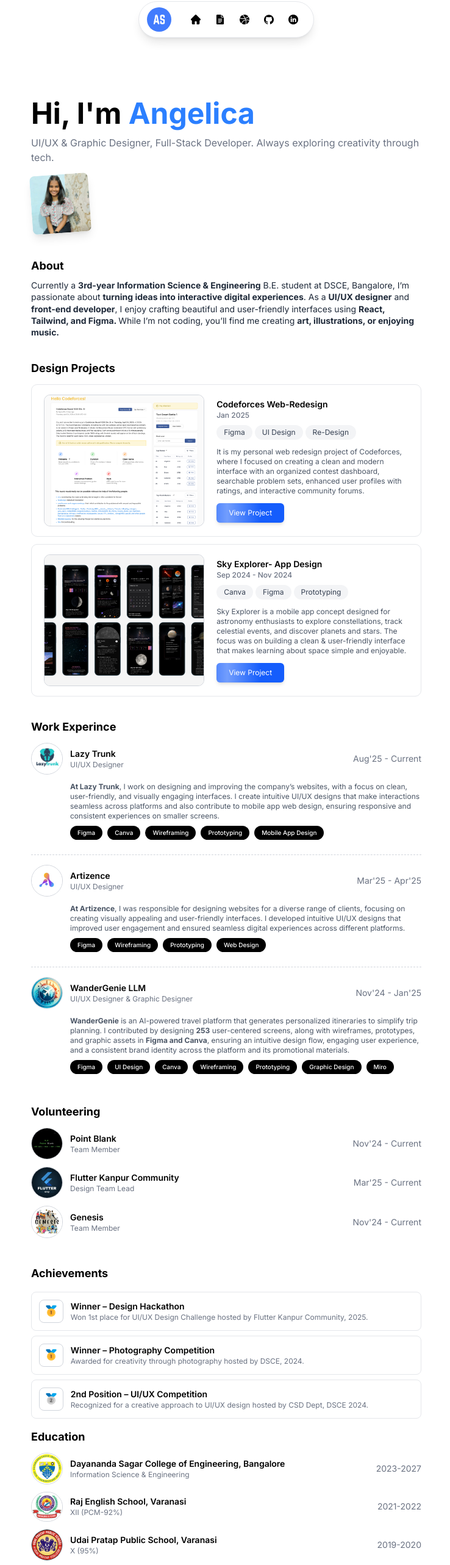
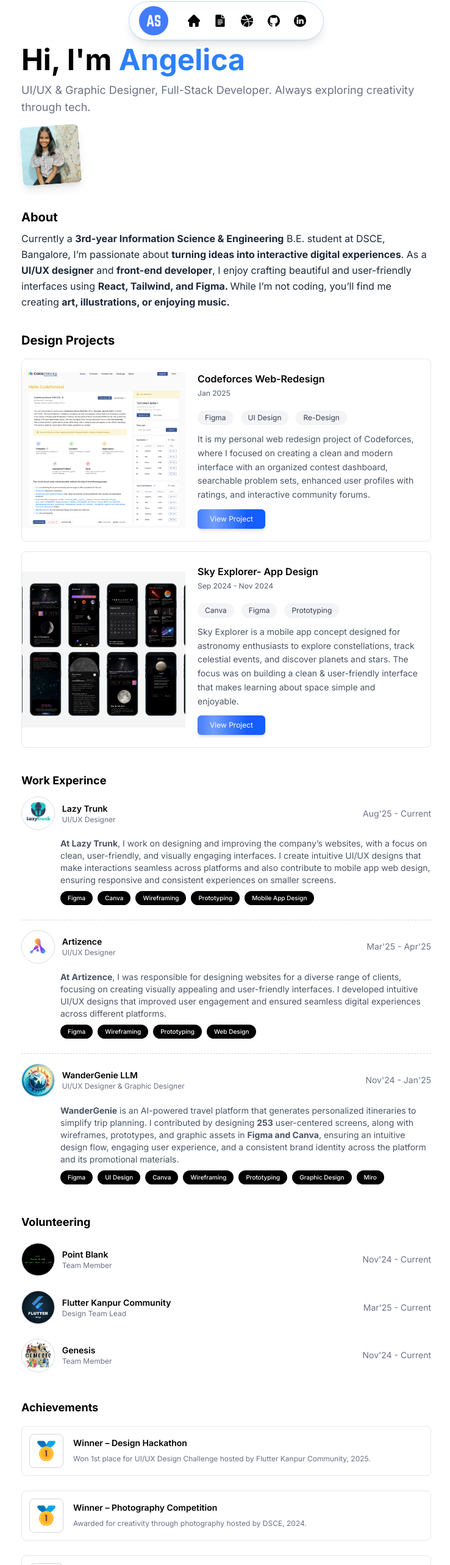
Before and after one commit to angelica-singh-04/Portfolio, a React (Vite) app: page / in a window 1280 px wide. Shown: the part 38-2604 px from the top of the page at 61% size, without its empty margins (269-1007 px from the left). Built offline with nearby package versions, Linux system fonts and the light colour scheme.

Commit message:
Ensuring that components are responsive for all screen size

```diff
--- a/src/App.jsx
+++ b/src/App.jsx
@@ -62,24 +62,26 @@ function App() {
 
   const toggleMode = () => setDarkMode(!darkMode);
 
-
   return (
     <div className={darkMode ? "bg-[#0a0a0a] flex items-center justify-center text-white min-h-screen font-[Inter]" : "bg-white text-black min-h-screen font-[Inter] flex items-center justify-center"}>
-      <div className="w-1/2 flex flex-col items-start text-left">
-        <span className="text-5xl font-bold mb-3 mt-50">Hi, I'm <span className='text-blue-500'>Angelica</span></span>
-        <h4 className="text-md text-gray-500 font-regular ">UI/UX & Graphic Designer, Full-Stack Developer. Always exploring creativity through tech.</h4>
+      <div className="w-full max-w-2xl lg:max-w-3xl flex flex-col items-start text-left px-4 sm:px-6 md:px-8 lg:px-12 overflow-auto pb-24">
+        <span className="text-3xl sm:text-4xl md:text-5xl font-bold mb-3 mt-20 sm:mt-24 md:mt-28">
+          Hi, I'm <span className='text-blue-500'>Angelica</span>
+        </span>
+        <h4 className="text-sm sm:text-base md:text-lg text-gray-500 font-regular">
+          UI/UX & Graphic Designer, Full-Stack Developer. Always exploring creativity through tech.
+        </h4>
         <div className="mt-4 mb-6">
           <img
             src={photo}
             alt="photo"
-            className="w-24 h-24 rounded-lg shadow-lg object-cover border-0 border-black rotate-356"
+            className="w-20 h-20 sm:w-24 sm:h-24 rounded-lg shadow-lg object-cover border-0 border-black rotate-356"
           />
         </div>
 
-        <div className="my-4">
-          <h2 className="font-bold text-lg mb-2">About</h2>
-
-          <p className="text-gray-800 text-sm leading-snug">
+        <div className="my-4 w-full">
+          <h2 className="font-bold text-base sm:text-lg md:text-xl mb-2 w-full">About</h2>
+          <p className="text-gray-800 text-xs sm:text-sm md:text-base leading-relaxed">
             Currently a <b>3rd-year Information Science & Engineering</b> B.E. student at DSCE, Bangalore,
             I’m passionate about <b>turning ideas into interactive digital experiences</b>.
             As a <b>UI/UX designer</b> and <b>front-end developer</b>, I enjoy crafting beautiful and
@@ -88,7 +90,7 @@ function App() {
           </p>
         </div>
         <div className='w-full mt-5'>
-          <h2 className="font-bold text-lg mb-2 w-full">Design Projects</h2>
+          <h2 className="font-bold text-base sm:text-lg md:text-xl mb-3 w-full">Design Projects</h2>
           <Webproject
             img={project1}
             duration={"Jan 2025"}
@@ -134,7 +136,7 @@ function App() {
         </div>
 
         <div className="my-6 w-full">
-          <h2 className="font-bold text-lg mb-2 w-full">Work Experince</h2>
+          <h2 className="font-bold text-base sm:text-lg mb-2 w-full">Work Experince</h2>
           <div>
             <EducationCard
               logo={LazyTrunk}
@@ -142,25 +144,27 @@ function App() {
               course="UI/UX Designer"
               duration="Aug'25 - Current"
             />
-            <p className='text-xs text-gray-600 ml-16'><b>At Lazy Trunk</b>, I work on designing and improving the company’s websites, with a focus on clean, user-friendly, and visually engaging interfaces. I create intuitive UI/UX designs that make interactions seamless across platforms and also contribute to mobile app web design, ensuring responsive and consistent experiences on smaller screens.</p>
-            <span className="mt-2 mx-16 inline-block bg-black text-white text-[10px] font-medium px-3 py-1 rounded-full mr-2 mb-2">
+            <p className='text-xs sm:text-sm text-gray-600 ml-4 sm:ml-16'><b>At Lazy Trunk</b>, I work on designing and improving the company’s websites, with a focus on clean, user-friendly, and visually engaging interfaces. I create intuitive UI/UX designs that make interactions seamless across platforms and also contribute to mobile app web design, ensuring responsive and consistent experiences on smaller screens.</p>
+            <div className="flex flex-wrap mt-2 ml-4 sm:ml-16">
+              <span className="inline-block bg-black text-white text-[10px] font-medium px-3 py-1 rounded-full mr-2 mb-2">
                 Figma
               </span>
-            <span className="mt-2 inline-block bg-black text-white text-[10px] font-medium px-3 py-1 rounded-full mr-2 mb-2">
+              <span className="inline-block bg-black text-white text-[10px] font-medium px-3 py-1 rounded-full mr-2 mb-2">
                 Canva
               </span>
-            <span className="mt-2 inline-block bg-black text-white text-[10px] font-medium px-3 py-1 rounded-full mr-2 mb-2">
+              <span className="inline-block bg-black text-white text-[10px] font-medium px-3 py-1 rounded-full mr-2 mb-2">
                 Wireframing
               </span>
-            <span className="mt-2 inline-block bg-black text-white text-[10px] font-medium px-3 py-1 rounded-full mr-2 mb-2">
+              <span className="inline-block bg-black text-white text-[10px] font-medium px-3 py-1 rounded-full mr-2 mb-2">
                 Prototyping
               </span>
-            <span className="mt-2 inline-block bg-black text-white text-[10px] font-medium px-3 py-1 rounded-full mr-2 mb-2">
+              <span className="inline-block bg-black text-white text-[10px] font-medium px-3 py-1 rounded-full mr-2 mb-2">
                 Mobile App Design
               </span>
             </div>
+          </div>
 
-          <div className="border-t-1 border-dashed border-gray-300 my-4"></div>
+          <div className="border-t border-dashed border-gray-300 my-4"></div>
           <div>
             <EducationCard
               logo={artizence}
@@ -168,22 +172,24 @@ function App() {
               course="UI/UX Designer"
               duration="Mar'25 - Apr'25"
             />
-            <p className='text-xs text-gray-600 ml-16'><b>At Artizence</b>, I was responsible for designing websites for a diverse range of clients, focusing on creating visually appealing and user-friendly interfaces. I developed intuitive UI/UX designs that improved user engagement and ensured seamless digital experiences across different platforms.</p>
-            <span className="mt-2 mx-16 inline-block bg-black text-white text-[10px] font-medium px-3 py-1 rounded-full mr-2 mb-2">
+            <p className='text-xs sm:text-sm text-gray-600 ml-4 sm:ml-16'><b>At Artizence</b>, I was responsible for designing websites for a diverse range of clients, focusing on creating visually appealing and user-friendly interfaces. I developed intuitive UI/UX designs that improved user engagement and ensured seamless digital experiences across different platforms.</p>
+            <div className="flex flex-wrap mt-2 ml-4 sm:ml-16">
+              <span className="inline-block bg-black text-white text-[10px] font-medium px-3 py-1 rounded-full mr-2 mb-2">
                 Figma
               </span>
-            <span className="mt-2 inline-block bg-black text-white text-[10px] font-medium px-3 py-1 rounded-full mr-2 mb-2">
+              <span className="inline-block bg-black text-white text-[10px] font-medium px-3 py-1 rounded-full mr-2 mb-2">
                 Wireframing
               </span>
-            <span className="mt-2 inline-block bg-black text-white text-[10px] font-medium px-3 py-1 rounded-full mr-2 mb-2">
+              <span className="inline-block bg-black text-white text-[10px] font-medium px-3 py-1 rounded-full mr-2 mb-2">
                 Prototyping
               </span>
-            <span className="mt-2 inline-block bg-black text-white text-[10px] font-medium px-3 py-1 rounded-full mr-2 mb-2">
+              <span className="inline-block bg-black text-white text-[10px] font-medium px-3 py-1 rounded-full mr-2 mb-2">
                 Web Design
               </span>
             </div>
+          </div>
 
-          <div className="border-t-1 border-dashed border-gray-300 my-4"></div>
+          <div className="border-t border-dashed border-gray-300 my-4"></div>
           <div>
             <EducationCard
               logo={wander}
@@ -191,34 +197,35 @@ function App() {
               course="UI/UX Designer & Graphic Designer"
               duration="Nov'24 - Jan'25"
             />
-            <p className='text-xs text-gray-600 ml-16'><b>WanderGenie</b> is an AI-powered travel platform that generates personalized itineraries to simplify trip planning. I contributed by designing <b>253</b> user-centered screens, along with wireframes, prototypes, and graphic assets in <b>Figma and Canva</b>, ensuring an intuitive design flow, engaging user experience, and a consistent brand identity across the platform and its promotional materials.</p>
-            <span className="mt-2 mx-16 inline-block bg-black text-white text-[10px] font-medium px-3 py-1 rounded-full mr-2 mb-2">
+            <p className='text-xs sm:text-sm text-gray-600 ml-4 sm:ml-16'><b>WanderGenie</b> is an AI-powered travel platform that generates personalized itineraries to simplify trip planning. I contributed by designing <b>253</b> user-centered screens, along with wireframes, prototypes, and graphic assets in <b>Figma and Canva</b>, ensuring an intuitive design flow, engaging user experience, and a consistent brand identity across the platform and its promotional materials.</p>
+            <div className="flex flex-wrap mt-2 ml-4 sm:ml-16">
+              <span className="inline-block bg-black text-white text-[10px] font-medium px-3 py-1 rounded-full mr-2 mb-2">
                 Figma
               </span>
-            <span className="mt-2 inline-block bg-black text-white text-[10px] font-medium px-3 py-1 rounded-full mr-2 mb-2">
+              <span className="inline-block bg-black text-white text-[10px] font-medium px-3 py-1 rounded-full mr-2 mb-2">
                 UI Design
               </span>
-            <span className="mt-2 inline-block bg-black text-white text-[10px] font-medium px-3 py-1 rounded-full mr-2 mb-2">
+              <span className="inline-block bg-black text-white text-[10px] font-medium px-3 py-1 rounded-full mr-2 mb-2">
                 Canva
               </span>
-            <span className="mt-2 inline-block bg-black text-white text-[10px] font-medium px-3 py-1 rounded-full mr-2 mb-2">
+              <span className="inline-block bg-black text-white text-[10px] font-medium px-3 py-1 rounded-full mr-2 mb-2">
                 Wireframing
               </span>
-            <span className="mt-2 inline-block bg-black text-white text-[10px] font-medium px-3 py-1 rounded-full mr-2 mb-2">
+              <span className="inline-block bg-black text-white text-[10px] font-medium px-3 py-1 rounded-full mr-2 mb-2">
                 Prototyping
               </span>
-            <span className="mt-2 inline-block bg-black text-white text-[10px] font-medium px-3 py-1 rounded-full mr-2 mb-2">
+              <span className="inline-block bg-black text-white text-[10px] font-medium px-3 py-1 rounded-full mr-2 mb-2">
                 Graphic Design
               </span>
-            <span className="mt-2 inline-block bg-black text-white text-[10px] font-medium px-3 py-1 rounded-full mr-2 mb-2">
+              <span className="inline-block bg-black text-white text-[10px] font-medium px-3 py-1 rounded-full mr-2 mb-2">
                 Miro
               </span>
-
+            </div>
           </div>
         </div>
         <div className="my-4 w-full">
-          <h2 className="font-bold text-lg mb-2 w-full">Volunteering</h2>
-          <div>
+          <h2 className="font-bold text-base sm:text-lg mb-2 w-full">Volunteering</h2>
+          <div className="flex flex-col space-y-4">
             <EducationCard
               logo={pb}
               collegeName="Point Blank"
@@ -243,8 +250,8 @@ function App() {
 
         </div>
         <div className='w-full mt-4'>
-          <h2 className="font-bold text-lg mb-2 w-full">Achievements</h2>
-          <div className="text-center flex flex-col items-center">
+          <h2 className="font-bold text-base sm:text-lg mb-2 w-full">Achievements</h2>
+          <div className="flex flex-col items-center space-y-4">
             <Achievements
               img={[place1]}
               title={
@@ -276,8 +283,8 @@ function App() {
         </div>
 
         <div className="my-4 w-full">
-          <h2 className="font-bold text-lg mb-2 w-full">Education</h2>
-          <div>
+          <h2 className="font-bold text-base sm:text-lg mb-2 w-full">Education</h2>
+          <div className="flex flex-col space-y-4">
             <EducationCard
               logo={dsce}
               collegeName="Dayananda Sagar College of Engineering, Bangalore"
@@ -307,7 +314,7 @@ function App() {
 
 
         <div className="my-4 w-full">
-          <h2 className="font-bold text-lg mb-2 w-full">My Skills</h2>
+          <h2 className="font-bold text-base sm:text-lg mb-2 w-full">My Skills</h2>
 
           <div>
             <HorizontalBoxes
@@ -352,18 +359,20 @@ function App() {
           </div>
         </div>
 
-        <div className='w-full mt-5'>
-          <h2 className="font-bold text-lg mb-2 w-full">Web Development Projects</h2>
-          <div className="text-center flex flex-col items-center">
-            <img src={comingsoon} alt="Project Preview" className="w-28 h-28 object-cover border border-gray-300 rounded-full" />
-            <p className="mt-3 text-gray-500 text-sm">No web dev projects right now — coming soon!</p>
+        <div className="text-center flex flex-col items-center py-8">
+          <img
+            src={comingsoon}
+            alt="Coming Soon"
+            className="w-20 h-20 sm:w-24 sm:h-24 md:w-28 md:h-28 object-cover border border-gray-300 rounded-full"
+          />
+          <p className="mt-4 text-gray-500 text-xs sm:text-sm md:text-base">
+            No web dev projects right now — coming soon!
+          </p>
         </div>
 
-        </div>
-
-        <div className='w-full mt-5'>
-          <h2 className="font-bold text-lg mb-2 w-full mt-3">Blogs & Writings</h2>
-          <div className="text-center flex justify-between">
+        <div className="flex flex-col sm:flex-row sm:flex-wrap justify-between gap-4 w-full">
+          <h2 className="font-bold text-base sm:text-lg mb-2 w-full mt-3">Blogs & Writings</h2>
+          <div className="flex flex-col sm:flex-row justify-between space-y-4 sm:space-y-0 sm:space-x-4">
             <BlogCard
               img={linkedin}
               title="LinkedIn Redesign"
@@ -399,9 +408,9 @@ function App() {
           </div>
         </div>
 
-        <div className="mt-15 bg-white text-gray-800 py-6 px-6 flex flex-col items-center rounded-lg w-full mx-auto">
-          <h2 className="text-l font-bold mb-1">Let’s Connect</h2>
-          <p className="text-xs mb-6 text-center">
+        <div className="mt-10 sm:mt-12 md:mt-15 bg-white text-gray-800 py-6 sm:py-8 px-4 sm:px-6 flex flex-col items-center rounded-lg w-full">
+          <h2 className="text-base sm:text-lg md:text-xl font-bold mb-2">Let's Connect</h2>
+          <p className="text-xs sm:text-sm text-center max-w-md">
             Open to freelance projects, internships, and collaborations. Drop me a message!
           </p>
           <Form
@@ -459,12 +468,11 @@ function App() {
       </div>
 
       <nav
-        className={`fixed top-10 w-72 h-15 shadow-lg flex flex-row items-center justify-center py-3 rounded-full border border-gray-200 ${
-          darkMode ? "bg-[#091920] text-white border border-blue-200" : "bg-white text-black border border-blue-200"
-        }`}
+        className={`fixed top-4 sm:top-6 md:top-10 left-1/2 -translate-x-1/2 w-[60%] sm:w-62 md:w-80 h-12 sm:h-14 md:h-16 shadow-lg flex flex-row items-center justify-around px-2 sm:px-3 md:px-4 py-2 rounded-full border ${darkMode ? "bg-[#091920] text-white border-blue-200" : "bg-white text-black border-blue-200"
+          } z-50`}
       >
-        <div className="mr-5 text-xl font-bold flex items-center justify-center">
-          <img src={as} alt="AS" className="h-10 w-10 rounded-full" />
+        <div className="mr-2 sm:mr-3 md:mr-5 text-xl font-bold flex items-center justify-center flex-shrink-0">
+          <img src={as} alt="AS" className="h-8 w-8 sm:h-10 sm:w-10 md:h-12 md:w-12 rounded-full object-cover" />
         </div>
 
         {[
@@ -481,14 +489,14 @@ function App() {
               key={index}
               href={item.href}
               onClick={item.onClick}
-      className="relative group w-10 h-10 flex items-center justify-center rounded-full hover:bg-gray-300 transition-all duration-300"
+              className="relative group w-8 h-8 sm:w-10 sm:h-10 md:w-11 md:h-11 flex items-center justify-center rounded-full hover:bg-gray-300 transition-all duration-300"
             >
               <img
                 src={item.icon}
                 alt={item.label}
-        className={`w-4 h-4 ${darkMode ? "filter-white" : "filter-black"}`}
+                className={`w-3.5 h-3.5 sm:w-4 sm:h-4 md:w-5 md:h-5 ${darkMode ? "filter-white" : "filter-black"}`}
               />
-      <span className="absolute top-12 bg-gray-800 dark:bg-gray-200 py-1 px-2 text-white dark:text-black text-xs rounded opacity-0 translate-y-2 group-hover:opacity-100 group-hover:translate-y-0 transition-all duration-300 whitespace-nowrap">
+              <span className="absolute top-10 sm:top-12 md:top-14 bg-gray-800 dark:bg-gray-200 py-1 px-2 text-white dark:text-black text-[10px] sm:text-xs rounded opacity-0 translate-y-2 group-hover:opacity-100 group-hover:translate-y-0 transition-all duration-300 whitespace-nowrap pointer-events-none z-10">
                 {item.label}
               </span>
             </a>
--- a/src/components/Achievment.jsx
+++ b/src/components/Achievment.jsx
@@ -1,23 +1,22 @@
 import React from "react";
 
-const Achievements=({img , title, decription, duration }) => {
-    return(
-        <div className="border border-gray-200 rounded-lg w-full h-16 flex items-center mt-2">
-            <div className="w-[10%] h-full p-3">
-            <img
-            src={img}
-            alt="logo"
-            className="w-full h-full object-cover rounded-lg border border-gray-300 p-2"
-             />
+const Achievements = ({ img, title, decription, duration }) => {
+    return (
+        <div className="border border-gray-200 rounded-lg w-full min-h-[64px] flex items-center mt-2 p-2 sm:p-3">
+            <div className="w-12 h-12 sm:w-14 sm:h-14 flex-shrink-0 mr-3 sm:mr-4">
+                <img
+                    src={img}
+                    alt="achievement badge"
+                    className="w-full h-full object-contain rounded-lg border border-gray-300 p-1 sm:p-2"
+                />
             </div>
-            <div className="flex flex-col text-right">
-                <div className="text-sm font-semibold text-left">{title}</div>
-                <div className="text-xs text-left italic text-gray-400">{duration}</div>
-                <div className="text-gray-500 text-xs text-left">{decription}</div>
+            <div className="flex flex-col flex-1 min-w-0">
+                <div className="text-xs sm:text-sm font-semibold text-left break-words">{title}</div>
+                <div className="text-[10px] sm:text-xs text-left italic text-gray-400 mt-0.5">{duration}</div>
+                <div className="text-gray-500 text-[10px] sm:text-xs text-left mt-1 break-words leading-relaxed">{decription}</div>
+            </div>
+        </div>
+    );
+};
 
-            </div>
-
-        </div>
-    )
-}
 export default Achievements;
--- a/src/components/Blogcard.jsx
+++ b/src/components/Blogcard.jsx
@@ -3,13 +3,13 @@ import FigmaIcon from "../assets/hyperlink.png";
 
 const BlogCard = ({ img, title, description, link, duration }) => {
   return (
-    <div className="flex flex-col text-left w-[47%]">
+    <div className="flex flex-col text-left w-full sm:w-[48%]">
       {/* Image wrapper */}
       <div className="relative group">
         <img
           src={img}
-          className="h-[150px] w-full object-cover rounded-lg  border border-gray-200" // fixed invalid h-38
-          alt="Blog_image"
+          className="h-40 sm:h-44 md:h-48 w-full object-cover rounded-lg border border-gray-200"
+          alt={title}
         />
         {/* Figma icon link (only on hover) */}
         <a
@@ -20,18 +20,20 @@ const BlogCard = ({ img, title, description, link, duration }) => {
         >
           <img
             src={FigmaIcon}
-            alt="Figma_link"
-            className="h-6 w-6 bg-white rounded-full p-1 mx-1"
+            alt="View in Figma"
+            className="h-6 w-6 bg-white rounded-full p-1 shadow-md hover:scale-110 transition-transform"
           />
         </a>
       </div>
 
       {/* Text content */}
-      <div className="font-semibold text-sm mt-2 text-left">{title}</div>
-      <div className="text-sm italic text-xs text-gray-400">{duration}</div>
-      <div className="text-xs text-gray-400 text-left my-2">{description}</div>
-      <div>
-        <button>{link}</button>
+      <div className="mt-3">
+        <div className="font-semibold text-sm sm:text-base text-left">{title}</div>
+        <div className="text-xs text-gray-400 italic mt-1">{duration}</div>
+        <div className="text-xs sm:text-sm text-gray-500 text-left my-2 leading-relaxed">
+          {description}
+        </div>
+        <div className="mt-2">{link}</div>
       </div>
     </div>
   );
--- a/src/components/Bullet.jsx
+++ b/src/components/Bullet.jsx
@@ -1,14 +1,13 @@
-// components/bullet.jsx
 import React from "react";
 
 const Bullet = ({ list = [] }) => (
-  <div>
+  <div className="flex flex-wrap mt-2 sm:mt-3 md:mt-3">
     {list.map((item, i) => (
-      <span key={i} className="bg-gray-100 text-gray-700 text-xs px-3 py-1 rounded-full mr-1 mt-2 inline-block">
+      <span key={i} className="bg-gray-100 text-gray-700 text-xs px-2 sm:px-2 md:px-3 py-1 rounded-full mr-1 sm:mr-2 md:mr-3 mt-1 sm:mt-2 md:mt-2 inline-block">
         {item}
       </span>
     ))}
   </div>
 );
 
-export default Bullet; // <— default export
+export default Bullet;
--- a/src/components/Webproject.jsx
+++ b/src/components/Webproject.jsx
@@ -1,24 +1,25 @@
 import React from "react";
 import Bullet from "./Bullet";
 
-
-const Webproject = ({ img, name, duration, description, btn, list = []}) => {
+const Webproject = ({ img, name, duration, description, btn, list = [] }) => {
   return (
-    <div className="flex flex-row items-center w-full my-3 border border-gray-200 rounded-[10px]">
-        <div className="w-[55%] m-5 rounded-[10px] h-max my-4">
-            <img
-            src={img}
-            alt="image"
-            className="w-full h-54 object-cover rounded-[10px] border border-gray-300"
+    <div className="flex flex-col sm:flex-row items-start sm:items-center w-full my-3 sm:my-4 border border-gray-200 rounded-lg overflow-hidden">
+      <div className="w-full sm:w-[45%] md:w-[40%] flex-shrink-0">
+        <img
+          src={img}
+          alt={name}
+          className="w-full h-48 sm:h-56 md:h-64 object-cover"
         />
-        </div>
-        <div className="flex flex-col w-[70%] text-left">
-            <span className="font-semibold text-sm">{name}</span>
-            <span className="font-medium text-xs text-gray-500">{duration}</span>
-            <Bullet list={list} />
-            <span className="font-regular text-xs my-3 text-gray-600 mr-4">{description}</span>
-            <span>{btn}</span>
-        </div>
+      </div>
+      <div className="flex flex-col w-full sm:w-[55%] md:w-[60%] text-left p-4 sm:p-5">
+        <span className="font-semibold text-sm sm:text-base">{name}</span>
+        <span className="font-medium text-xs text-gray-500 mt-1">{duration}</span>
+        <Bullet list={list} />
+        <span className="font-regular text-xs sm:text-sm my-3 text-gray-600 leading-relaxed">
+          {description}
+        </span>
+        <div className="mt-auto">{btn}</div>
+      </div>
     </div>
   );
 };
```
Lines whose indentation alone changed are shown as unchanged.
